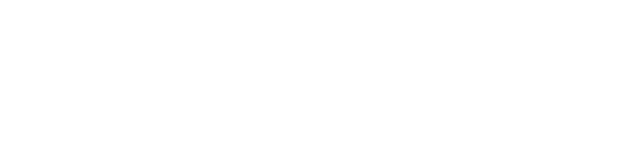
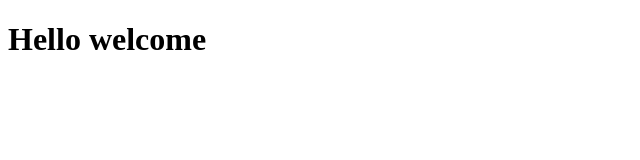
Before and after one commit to pkmansoor/datewithgit-sample, a plain HTML site: page index.html in a window 1280 px wide. Shown: the whole page, without its empty margins (0-640 px from the left). Drawn offline with Linux system fonts and the light colour scheme.

Commit message:
added some messages

```diff
--- a/index.html
+++ b/index.html
@@ -3,10 +3,10 @@
 <head>
     <meta charset="UTF-8">
     <meta http-equiv="X-UA-Compatible" content="IE=edge">
-    <meta name="viewport" content="width=device-width, initial-scale=1.0">
+    <meta name="viewport" content="width=h1, initial-scale=1.0">
     <title>Document</title>
 </head>
 <body>
-
+    <h1>Hello welcome</h1>
 </body>
 </html>
```
